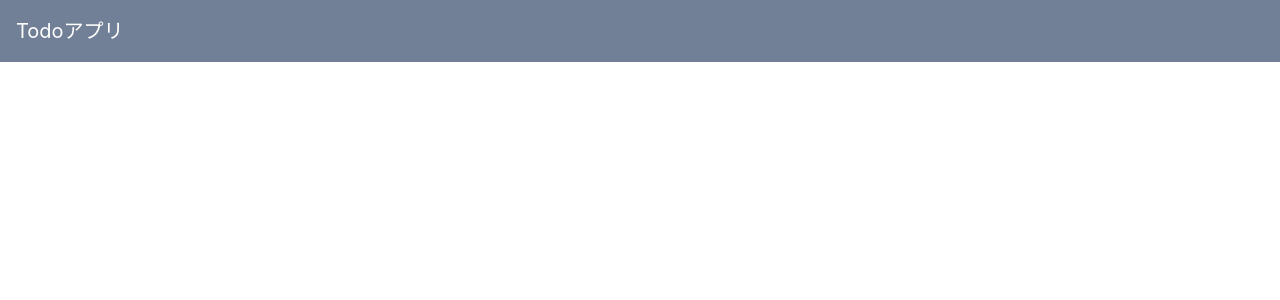
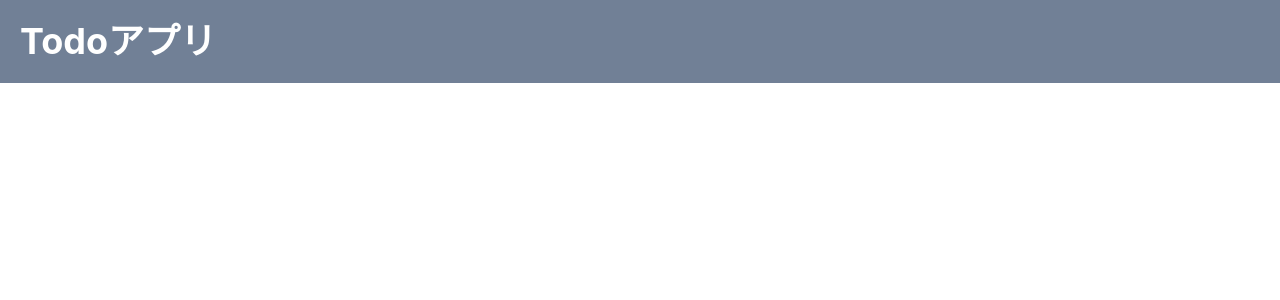
Before and after one commit to if-mentor/next_todo_team_4, a Next.js app: page /Header in a window 1280 px wide. Shown: the top 300 px of the page. Built offline with nearby package versions, Linux system fonts and the light colour scheme.

Commit message:
#2 Header.jsの修正

```diff
--- a/pages/Header.js
+++ b/pages/Header.js
@@ -1,13 +1,22 @@
-import { Box } from "@chakra-ui/react";
+import { Flex, Heading } from "@chakra-ui/react";
 import React, { Component } from "react";
 
 export class Header extends Component {
   render() {
     return (
       <>
-        <Box bg="gray.500" w="100%" p={4} color="white" fontSize={"20px"}>
-          Todoアプリ
-        </Box>
+        <Flex
+          as="nav"
+          bg="gray.500"
+          color="white"
+          align="center"
+          justify="space-between"
+          padding={{ base: 5 }}
+        >
+          <Heading as="h3" font-size={{ base: "md", md: "lg" }}>
+            Todoアプリ
+          </Heading>
+        </Flex>
       </>
     );
   }
```
